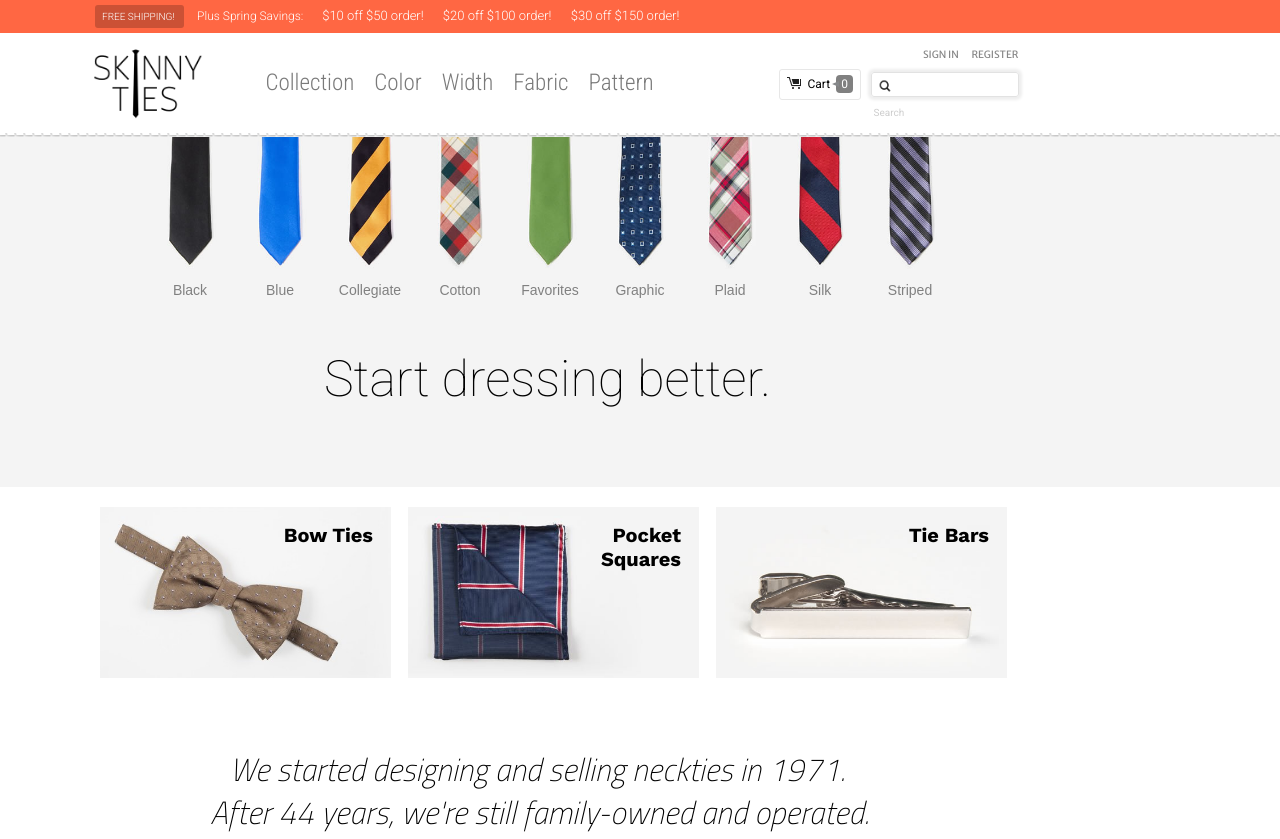
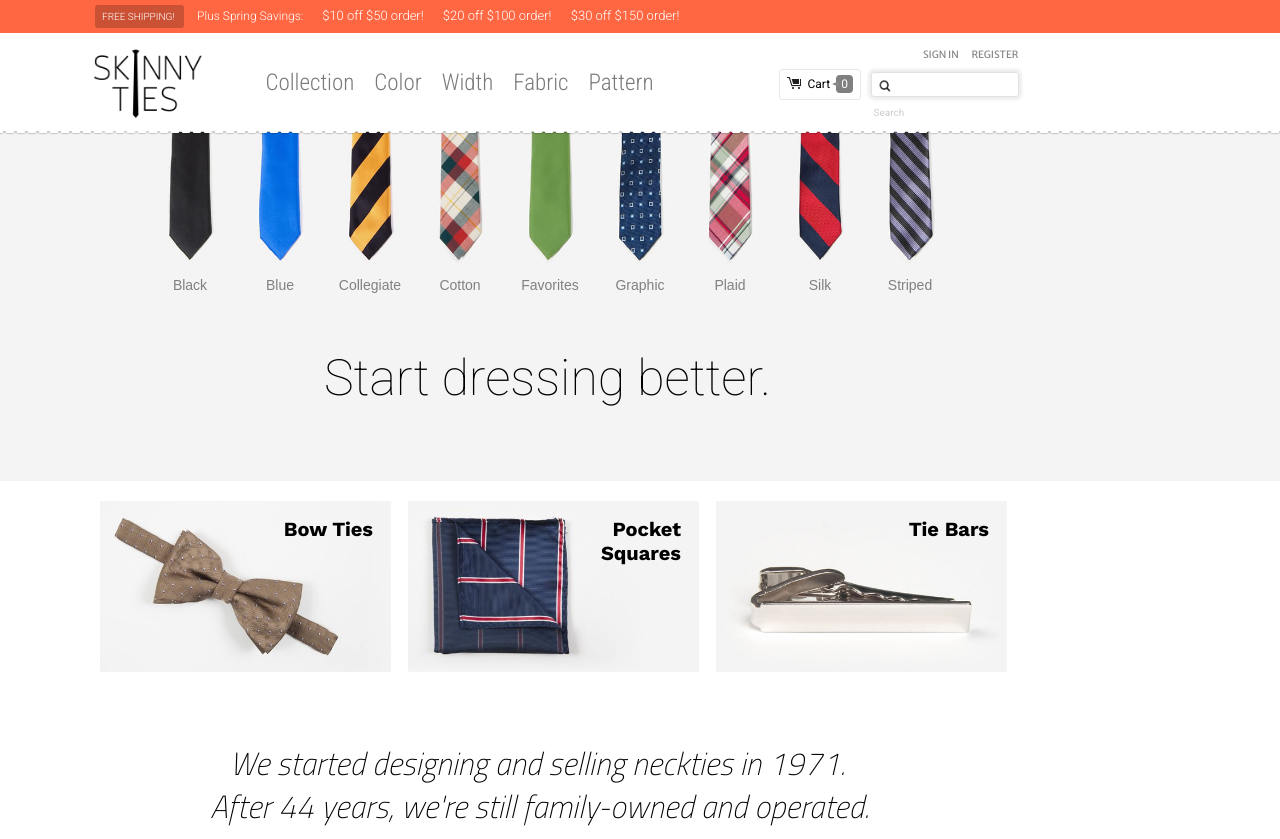
Before and after one commit to WTJJr/skinnyties, a plain HTML site: page index.html in a window 1280 px wide. Shown: the top 839 px of the page. Drawn offline with nearby package versions, Linux system fonts and the light colour scheme.

Commit message:
fixed perforated border with pseudo-elements and relative positioning

```diff
--- a/main.css
+++ b/main.css
@@ -54,9 +54,6 @@
 .navbar {
 	background: white;
 	height: 100px;
-	border: solid transparent;
-    border-image: url(hard-mode/assets/perforated-bottom@2x.png) 0 2 6 77 repeat;
-    border-width: 0px 0px 6px 0px;
 }
 
 .navbar img {
@@ -192,6 +189,18 @@
 	font-size: 9px;
 }
 
+.body1::before {
+    content: "";
+    background: url(hard-mode/assets/perforated-bottom@2x.png) repeat-x;
+    width: 100%;
+    height: 5px;
+    display: block;
+    background-size: 44px 5px;
+    position: relative;
+    top: -1px;
+    z-index: 1;
+}
+
 .body1 {
 	background: #F4F4F4;
 	height: 350px;
@@ -201,6 +210,8 @@
 .tiecontainer {
 	margin-left: 158px;
 	height: 162px;
+	position:relative;
+	top: -4px;
 	/*Gives height to the .tiecontainer div, which causes the "Start Dressing
 	Better" slogan to drop below, since .tiecontainer is a block-level element.*/
 }
```
